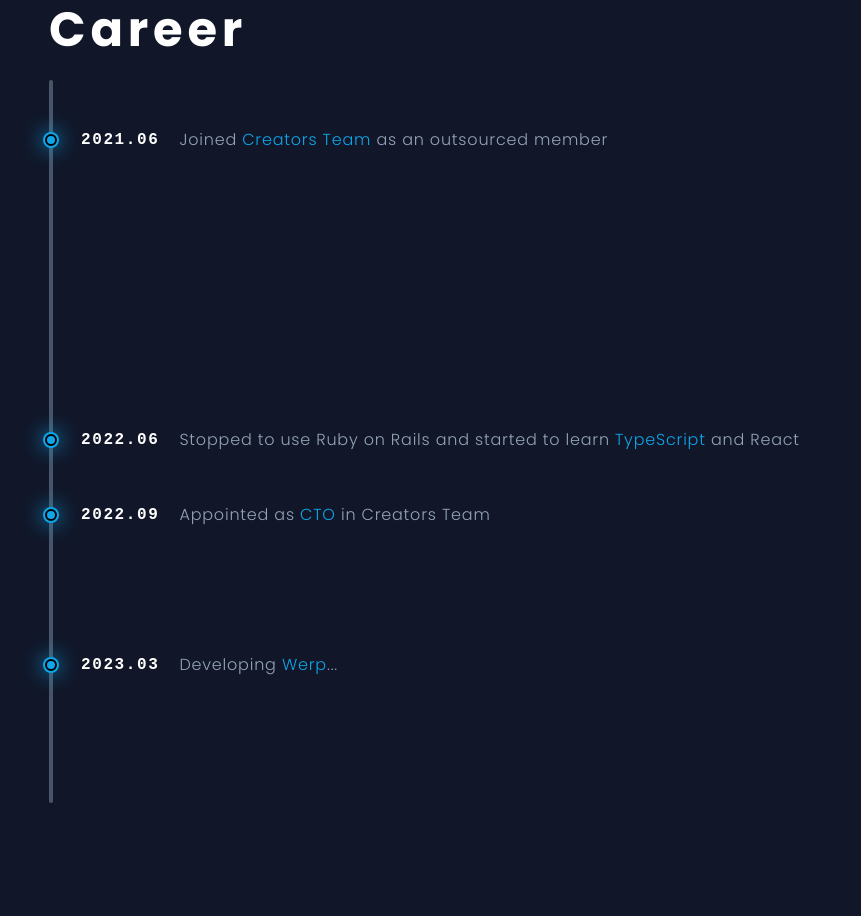
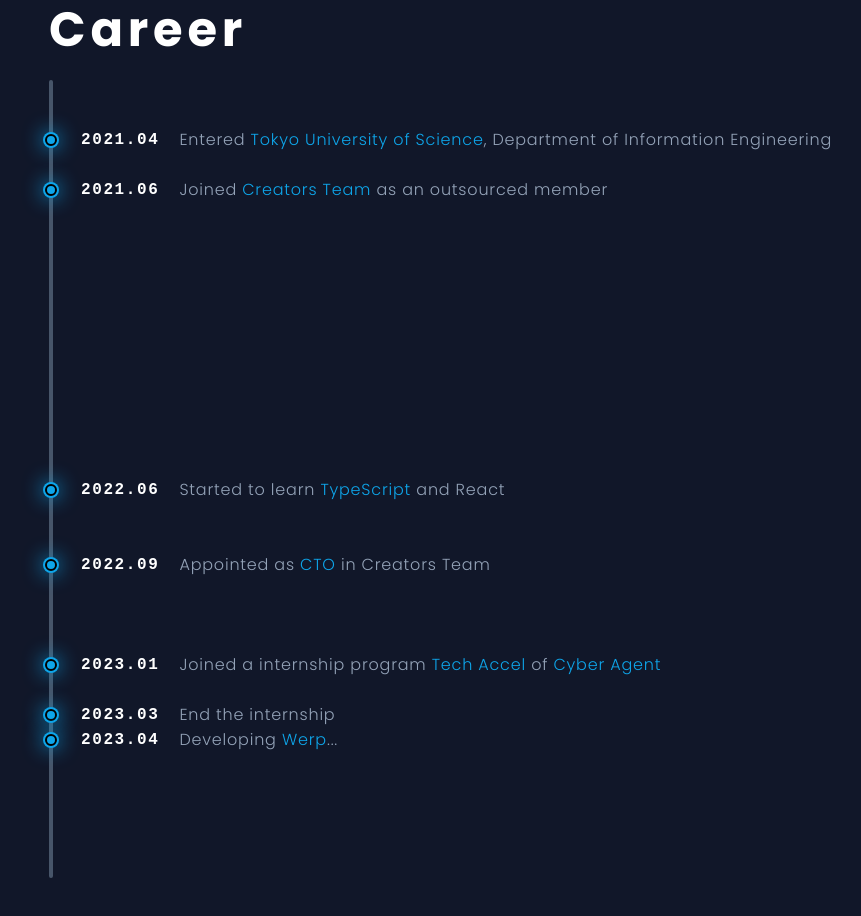
Before and after one commit to reizt/astro-portfolio-site, a Next.js app: page / in a window 1280 px wide. Shown: the part 800-1716 px from the top of the page, without its empty margins (91-952 px from the left). Built offline with nearby package versions, Linux system fonts and the light colour scheme.

Commit message:
update: Update career

```diff
--- a/src/components/CareerSection.tsx
+++ b/src/components/CareerSection.tsx
@@ -9,6 +9,11 @@
       <h2 className="mb-20 text-32 font-bold leading-tight tracking-widest xl:text-48">{'Career'}</h2>
       <div className="relative grow pt-48">
         <div className="absolute inset-y-0 left-0 h-full w-4 rounded-2 bg-black-700"></div>
+        <div style={{ minHeight: '50px' }}>
+          <HistoryItem month={new Date(2021, 3)}>
+            Entered <span className="text-blue">Tokyo University of Science</span>, Department of Information Engineering
+          </HistoryItem>
+        </div>
         <div style={{ minHeight: '300px' }}>
           <HistoryItem month={new Date(2021, 5)}>
             Joined <span className="text-blue">Creators Team</span> as an outsourced member
@@ -16,16 +21,24 @@
         </div>
         <div style={{ minHeight: '75px' }}>
           <HistoryItem month={new Date(2022, 5)}>
-            Stopped to use Ruby on Rails and started to learn <span className="text-blue">TypeScript</span> and React
+            Started to learn <span className="text-blue">TypeScript</span> and React
           </HistoryItem>
         </div>
-        <div style={{ minHeight: '150px' }}>
+        <div style={{ minHeight: '100px' }}>
           <HistoryItem month={new Date(2022, 8)}>
             Appointed as <span className="text-blue">CTO</span> in Creators Team
           </HistoryItem>
         </div>
+        <div style={{ minHeight: '50px' }}>
+          <HistoryItem month={new Date(2023, 0)}>
+            Joined a internship program <span className="text-blue">Tech Accel</span> of <span className="text-blue">Cyber Agent</span>
+          </HistoryItem>
+        </div>
+        <div style={{ minHeight: '25px' }}>
+          <HistoryItem month={new Date(2023, 2)}>End the internship</HistoryItem>
+        </div>
         <div style={{ minHeight: '150px' }}>
-          <HistoryItem month={new Date(2023, 2)}>
+          <HistoryItem month={new Date(2023, 3)}>
             Developing <span className="text-blue">Werp</span>...
           </HistoryItem>
         </div>
```
